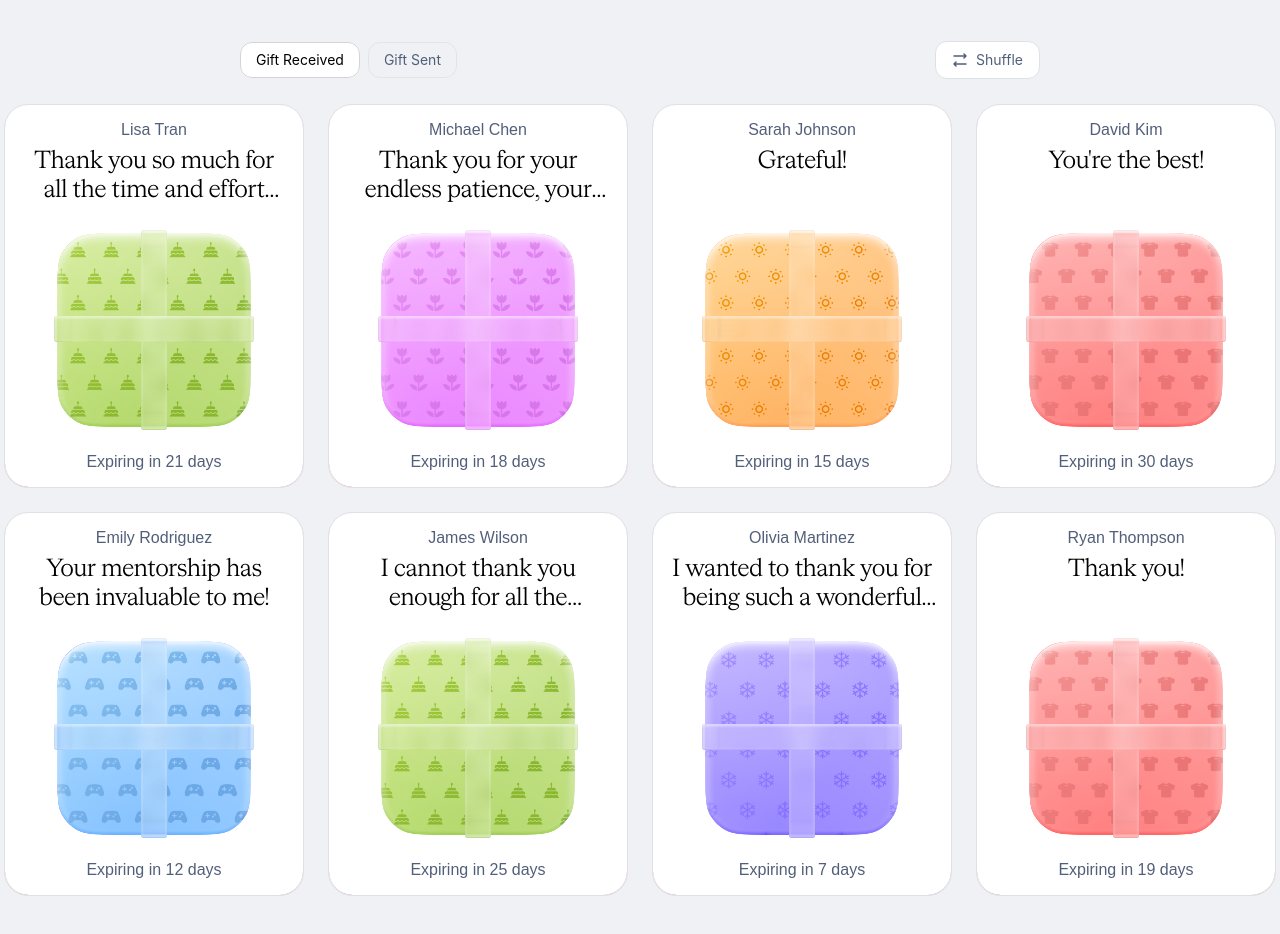
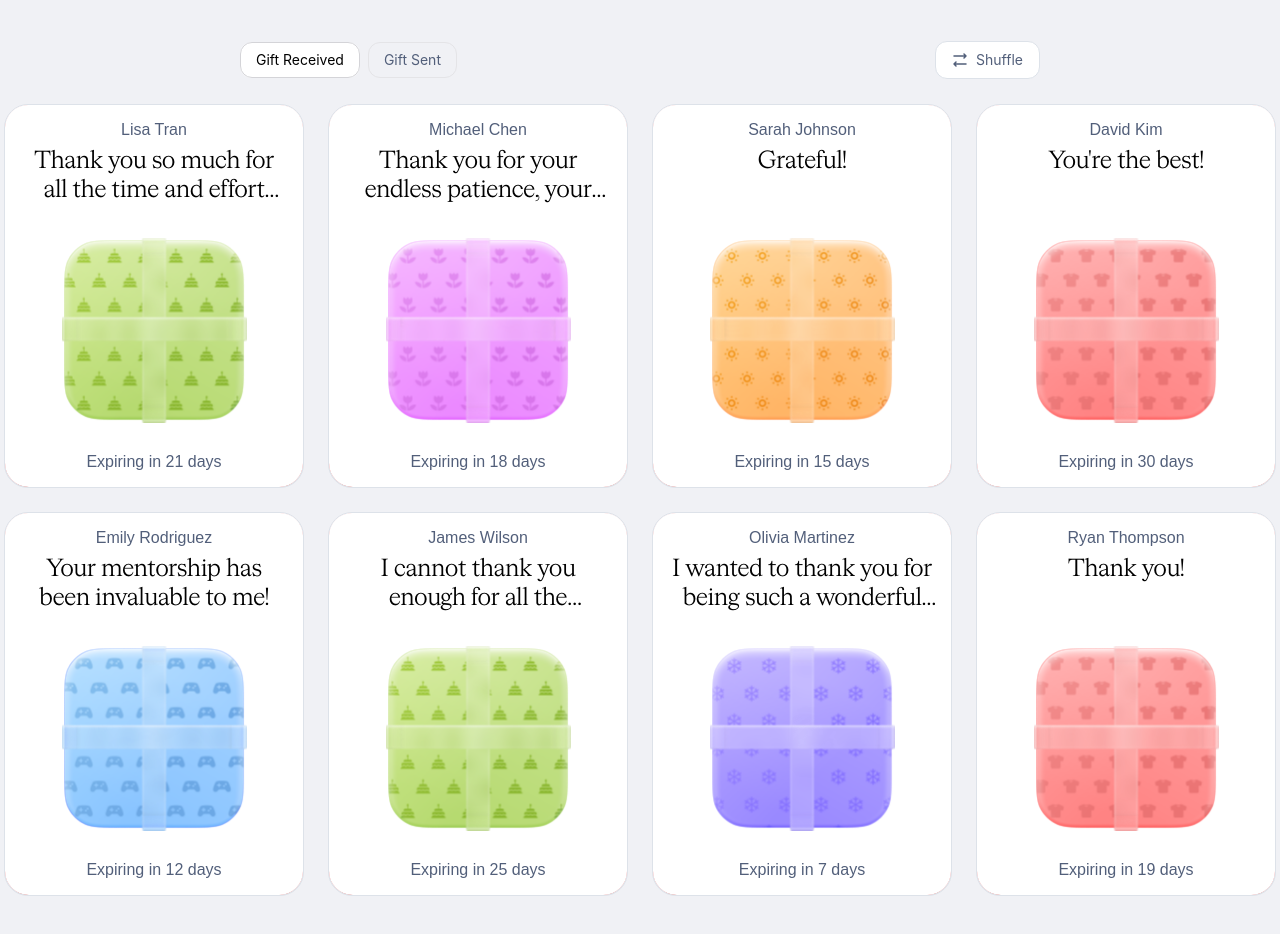
Before and after one commit to yellow-type-foundry/Gift-Card-Animation, a Next.js app: page / in a window 1280 px wide. Built offline with nearby package versions, Linux system fonts and the light colour scheme; a web font is replaced by a local one.

Commit message:
Decrease gift box scale values by 0.075 for all states

```diff
--- a/components/GiftCard.jsx
+++ b/components/GiftCard.jsx
@@ -100,7 +100,7 @@ const GiftCard = ({
       return `${baseTranslate} rotate(${rotate}) translateX(${translateX}) translateY(${translateY}) scale(${scale})`
     }
 
-    return `${baseTranslate} rotate(0deg) translateX(0px) translateY(0px) scale(1)`
+    return `${baseTranslate} rotate(0deg) translateX(0px) translateY(0px) scale(0.925)`
   }, [isHovered, isUnopened, isOpening])
 
   const box2Transform = useMemo(() => {
@@ -109,7 +109,7 @@ const GiftCard = ({
     // Return to original position when accepted (after loading icon is done)
     // The bounce easing will create an interesting overshoot effect
     if (isAcceptExpanded) {
-      return `${baseTranslate} rotate(0deg) translateX(0px) translateY(0px) scale(1)`
+      return `${baseTranslate} rotate(0deg) translateX(0px) translateY(0px) scale(0.925)`
     }
 
     if (isOpening) {
@@ -117,7 +117,7 @@ const GiftCard = ({
       return `${baseTranslate} rotate(${rotate}) translateX(${translateX}) translateY(${translateY}) scale(${scale})`
     }
 
-    return `${baseTranslate} rotate(0deg) translateX(0px) translateY(0px) scale(1)`
+    return `${baseTranslate} rotate(0deg) translateX(0px) translateY(0px) scale(0.925)`
   }, [isOpening, isAcceptExpanded])
 
   // Memoized styles
--- a/constants/tokens.js
+++ b/constants/tokens.js
@@ -92,13 +92,13 @@ export const TOKENS = {
         rotate: '15deg',
         translateX: '32px',
         translateY: '-8px',
-        scale: '0.875',
+        scale: '0.8',
       },
       hover: {
         rotate: '4deg',
         translateX: '24px',
         translateY: '-4px',
-        scale: '1',
+        scale: '0.925',
       },
     },
     box2: {
@@ -106,7 +106,7 @@ export const TOKENS = {
         rotate: '-15deg',
         translateX: '-36px',
         translateY: '-10px',
-        scale: '0.875',
+        scale: '0.8',
       },
     },
     message: {
```
